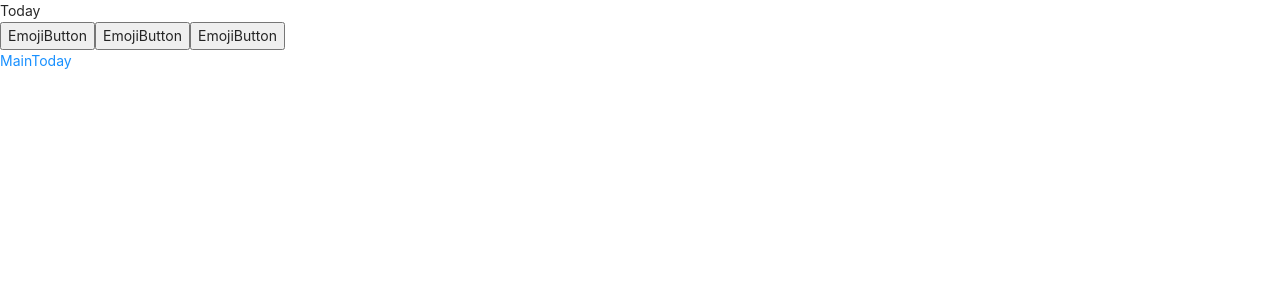
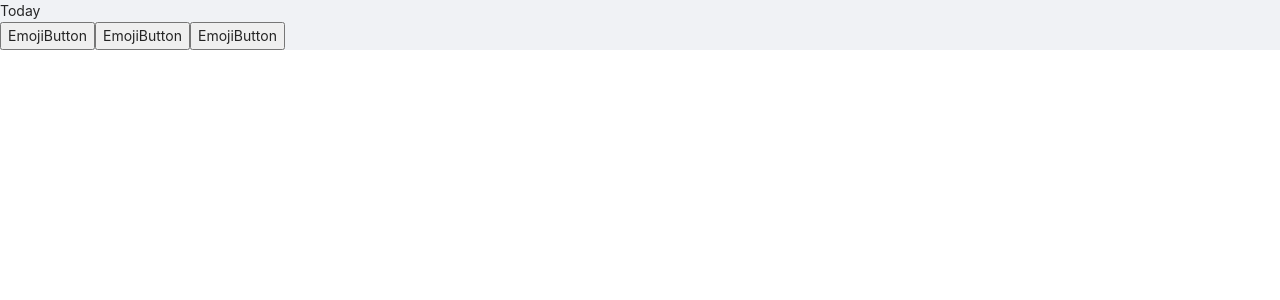
Before and after one commit to veggie-meal/veggie_web, a React (Create React App) app: page /today in a window 1280 px wide. Shown: the top 300 px of the page. Built offline with nearby package versions, Linux system fonts and the light colour scheme.

Commit message:
add NavBar to main page

```diff
--- a/src/App.js
+++ b/src/App.js
@@ -5,12 +5,13 @@ import {
   Route,
   Link
 } from "react-router-dom";
+import {Layout} from "antd";
 import Main from './pages/Main';
 import Today from './pages/Today';
 
 function App() {
   return (
-    <div>
+    <Layout>
       <Router>
         <Switch>
           <Route exact path="/">
@@ -20,12 +21,8 @@ function App() {
             <Today />
           </Route>
         </Switch>
-        <nav>
-          <Link to="/">Main</Link>
-          <Link to="/today">Today</Link>
-        </nav>
       </Router>
-    </div>
+    </Layout>
   );
 }
 
--- a/src/pages/Main.js
+++ b/src/pages/Main.js
@@ -1,11 +1,13 @@
 import React from 'react';
 import Calendar from '../components/Calendar';
+import NavBar from "../components/NavBar";
 
 function Main() {
   return (
     <div>
       <header>Main</header>
       <Calendar />
+      <NavBar/>
     </div>
   );
 }
```
